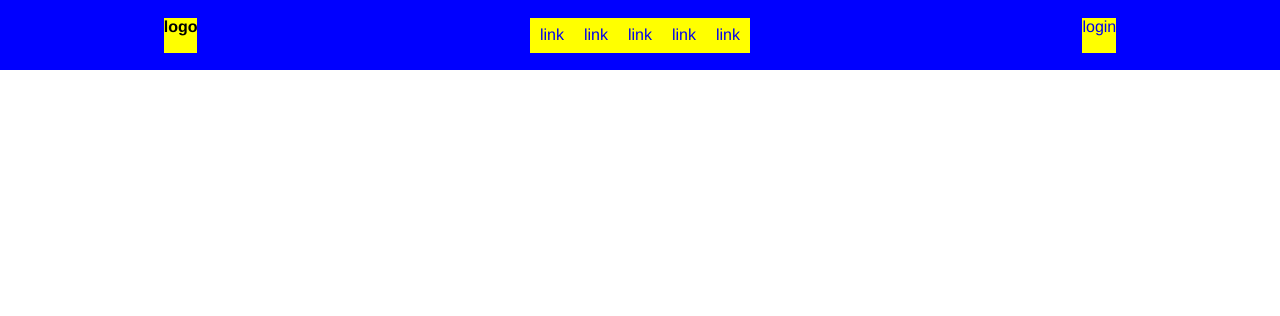
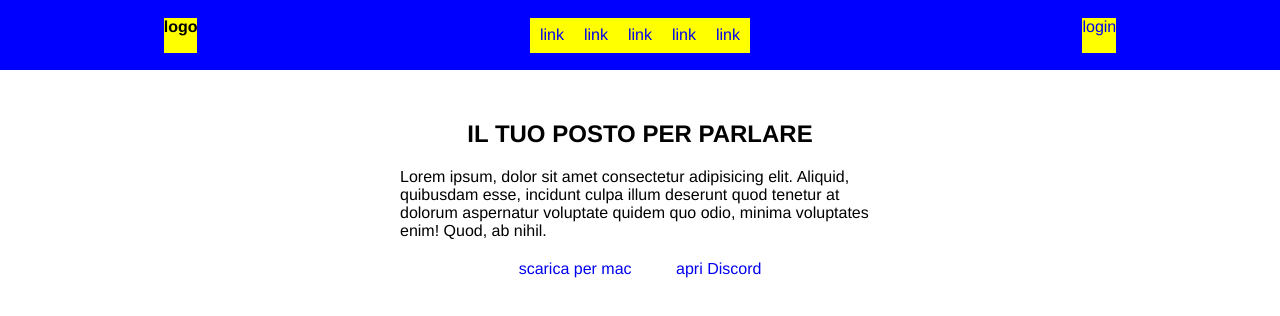
Before and after one commit to AlbertoOrlando/htmlcss-struttura-discord, a plain HTML site: page index.html in a window 1280 px wide. Drawn offline with Linux system fonts and the light colour scheme.

Commit message:
[feat] add header and first part main

```diff
--- a/css/style.css
+++ b/css/style.css
@@ -1,9 +1,13 @@
+/* general settings */
+
 *{
     margin: 0;
     padding: 0;
     box-sizing: border-box;
     font-family: Whitney, 'Helvetica Neue', Helvetica, Arial, sans-serif;
 }
+
+/* header */
 
 header{
     background-color: blue;
@@ -31,3 +35,32 @@ header{
 }
 a{text-decoration: none;
 }
+
+/* main */
+
+/* main{
+    display: flex;
+    justify-content: center;
+    align-items: center;
+} */
+
+/* first part main */
+
+.firstsec{
+    display: flex;
+    flex-direction: column;
+    background-image: url();
+    justify-content: center;
+    align-items: center;
+    margin: 50px 400px;
+}
+
+p{
+    margin: 20px 0px;
+}
+
+label{
+    margin: 0px 20px;
+}
+
+/* second part main */
--- a/index.html
+++ b/index.html
@@ -40,9 +40,11 @@
         <!-- first part main -->
 
         <section class="firstsec">
-
-            <div class="">
-
+            <h1>IL TUO POSTO PER PARLARE</h1>
+            <p>Lorem ipsum, dolor sit amet consectetur adipisicing elit.  Aliquid, quibusdam esse, incidunt culpa illum deserunt  quod tenetur at dolorum aspernatur voluptate quidem quo odio, minima voluptates enim! Quod, ab nihil.
+            <div class="bottom">
+                <label><a href="sad">scarica per mac</a></label>
+                <label><a href="sa">apri Discord</a></label>
             </div>
 
         </section>
@@ -51,15 +53,15 @@
 
         <section class="secondsec">
 
-            <div class="">
+            <div class="maincont">
 
             </div>
 
-            <div class="">
+            <div class="maincont">
 
             </div>
 
-            <div class="">
+            <div class="maincont">
 
             </div>
 
@@ -69,7 +71,7 @@
 
         <section class="thirdsec">
 
-            <div class="">
+            <div class="lastcont">
 
             </div>
 
```
